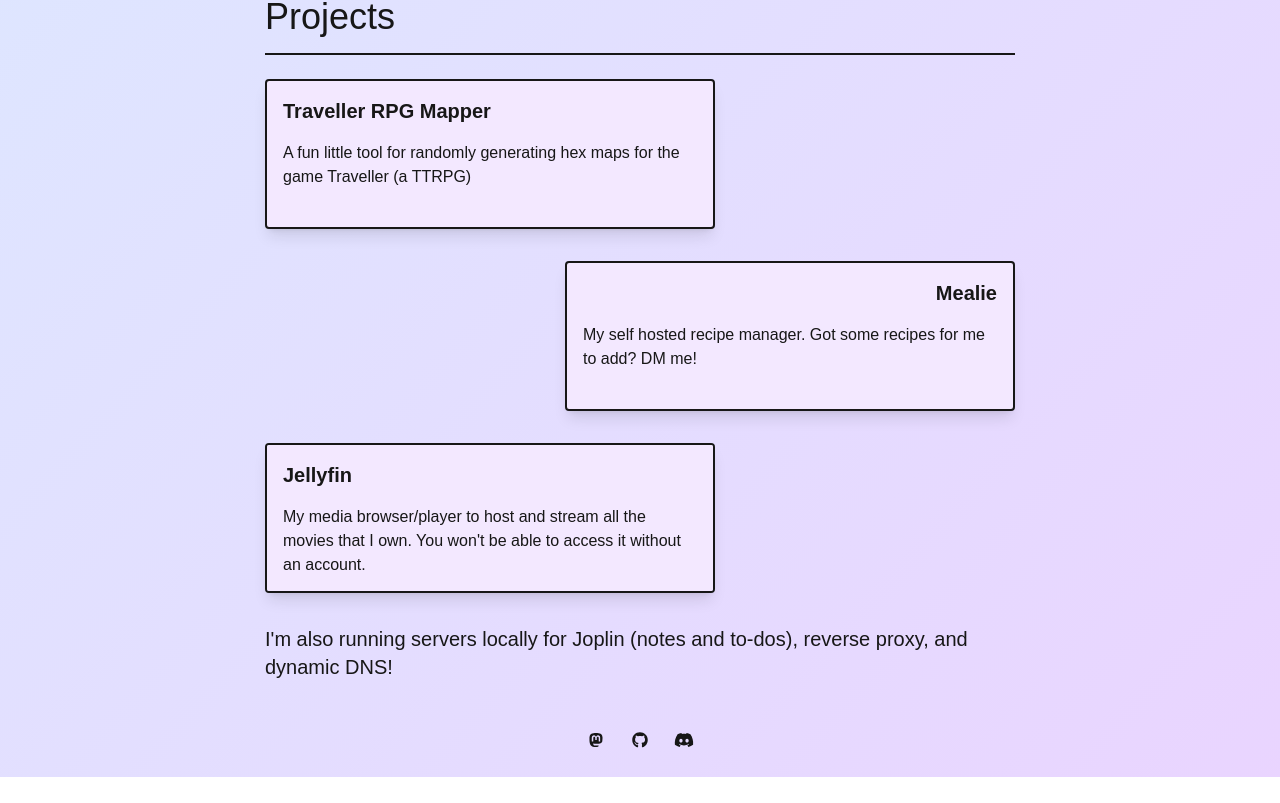
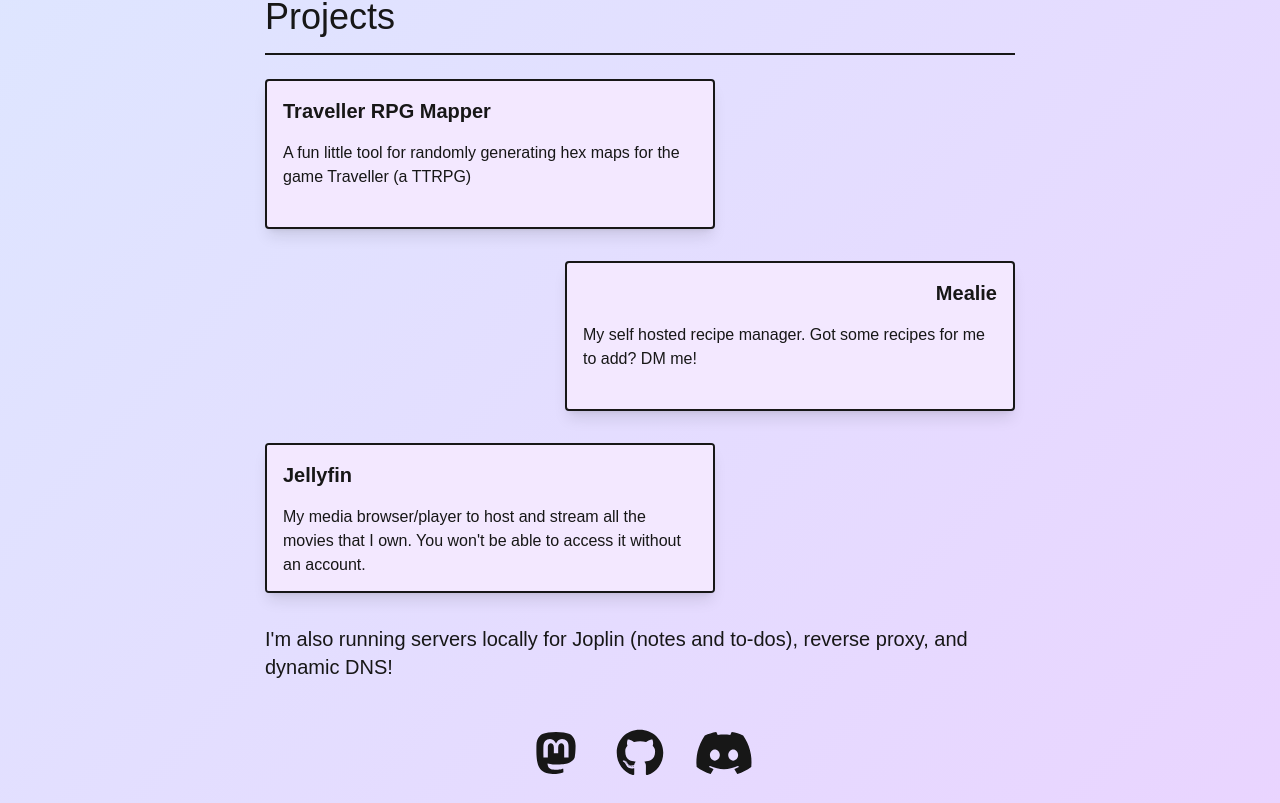
Before and after one commit to ellebell43/my-website, a Next.js app: page / in a window 1280 px wide. Shown: the part 619-1422 px from the top of the page. Before the commit the page ends 1396 px from the top, so only its background shows below. Built offline with nearby package versions, Linux system fonts and the light colour scheme; a web font is replaced by a local one.

Commit message:
Update page.tsx

```diff
--- a/app/page.tsx
+++ b/app/page.tsx
@@ -24,7 +24,7 @@
           <p className="text-xl">I'm also running servers locally for Joplin (notes and to-dos), reverse proxy, and dynamic DNS!</p>
         </div>
 
-        <div className="flex justify-center gap-6 mt-12">
+        <div className="flex justify-center gap-6 mt-12 text-5xl">
           <Link rel="me" href="https://dice.camp/@ellebell43"><FontAwesomeIcon className="w-12 transition-all hover:opacity-80" icon={faMastodon} /></Link>
           <Link href="https://github.com/ellebell43"><FontAwesomeIcon className="w-12 transition-all hover:opacity-80" icon={faGithub} /></Link>
           <Link href="https://discord.com/users/ellebell43"><FontAwesomeIcon className="w-12 transition-all hover:opacity-80" icon={faDiscord} /></Link>
```
